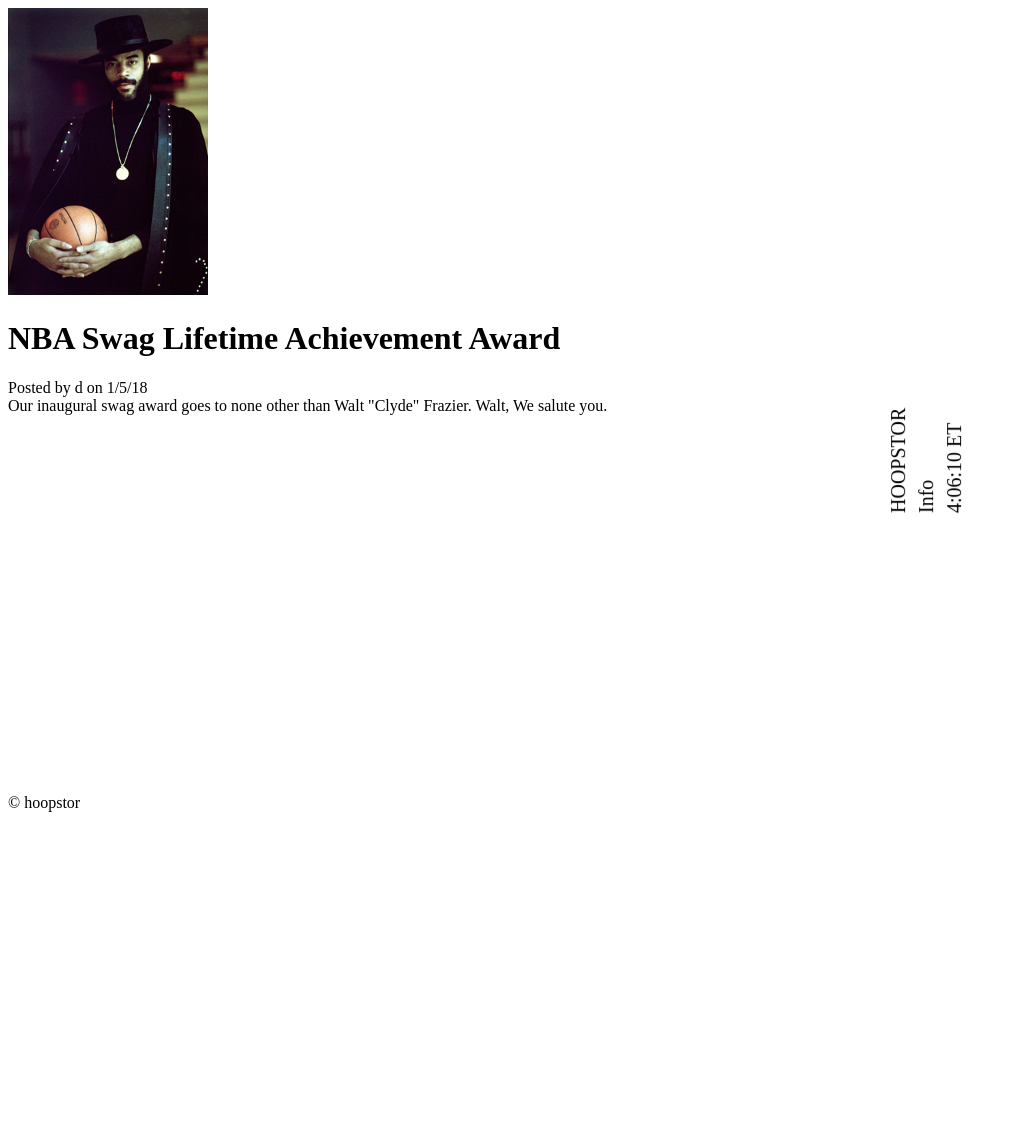
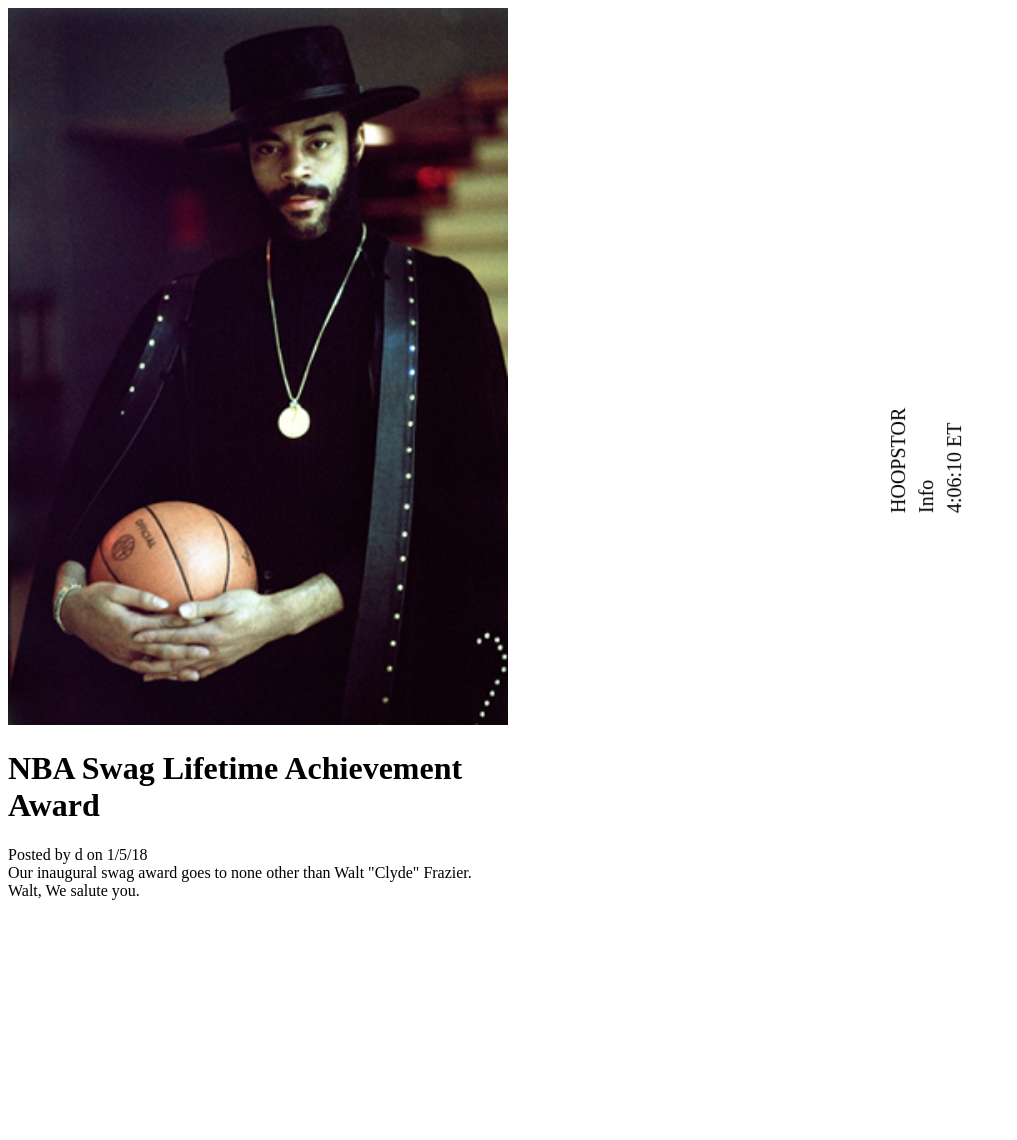
Before and after one commit to deanjgoldman/hoopstor, a Flask app: page /post/1 in a window 1280 px wide. Shown: the top 1140 px of the page, without its empty margins (0-1017 px from the left). Before the commit the page ends 812 px from the top, so only its background shows below. Run offline with Flask 2, Linux system fonts and the light colour scheme.

Commit message:
width adjustment

```diff
--- a/templates/post1.html
+++ b/templates/post1.html
@@ -3,9 +3,8 @@
 
 <!-- Header -->
 <style>
-img {
-  width:200px;
-
+.postblock {
+  width:500px;
 }
 </style>
 <img class="postblock image main" src="../static/clyde.jpg">
--- a/templates/post2.html
+++ b/templates/post2.html
@@ -3,11 +3,8 @@
 
 <!-- Header -->
 <style>
-img {
-  width:200px;
-}
 .postblock{
-  width: 800px;
+  width: 500px;
 }
 </style>
 <img class="postblock image main" src="../static/elgin-baylor-triple-double.jpg">
```
